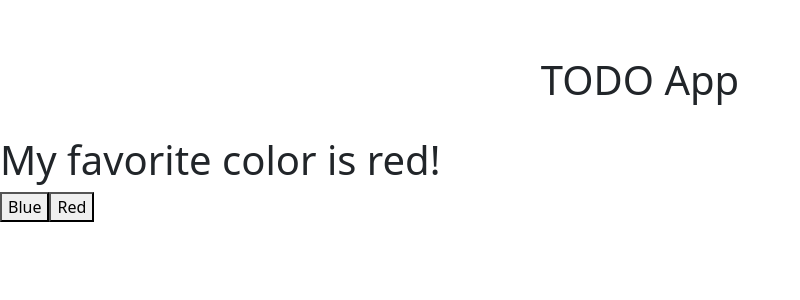
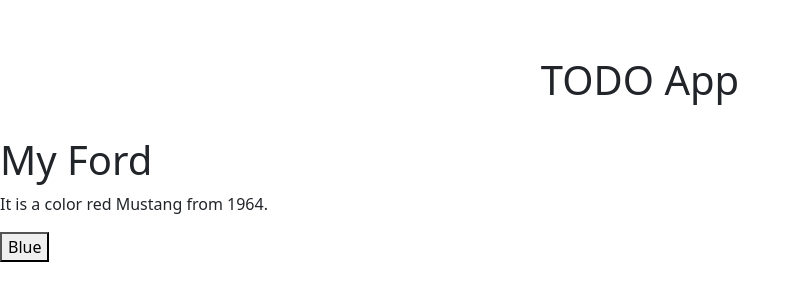
Before and after one commit to shsxol/todo-app, a React (Create React App) app in the folder client/: page / in a window 1280 px wide. Shown: the top 300 px of the page, without its empty margins (0-800 px from the left). Built offline with nearby package versions, Linux system fonts and the light colour scheme.

Commit message:
updating objects and arrays in state

```diff
--- a/client/src/App.js
+++ b/client/src/App.js
@@ -2,7 +2,7 @@
 
 import React from "react";
 import Title from "./component/Title";
-import FavoriteColor from "./component/Example";
+import Car from "./component/Example";
 
 // const cars =['Ford', 'BMW', 'Audi', 'Tesla', 'Ferari', ]
 
@@ -11,7 +11,7 @@
   return (
     <>
       <Title name="TODO App" />
-      <FavoriteColor/>
+      <Car/>
     </>
   );
 }
--- a/client/src/component/Example.js
+++ b/client/src/component/Example.js
@@ -85,20 +85,50 @@
 
 // Hook react
 // usestate hook
-import React, {useState} from "react";
+// import React, {useState} from "react";
 
-export default function FavoriteColor() {
-    const [color, setColor] = useState("red");
+// export default function FavoriteColor() {
+//     const [color, setColor] = useState("red");
+
+//     return (
+//         <>
+//         <h1> My favorite color is {color}! </h1>
+//         <button type ="button" onClick={() => setColor("blue")}>
+//         Blue
+//         </button>
+//         <button type ="button" onClick={() => setColor("red")}>
+//         Red
+//         </button>
+//         </>
+//     )
+// }
+
+// updating objects and arrays in state
+
+import {useState} from "react";
+export default function Car(){
+    const [car, setCar] = useState({
+        brand:"Ford",
+        model:"Mustang",
+        year:"1964",
+        color:"red",
+    });
+
+    const updateColor = () => {
+        setCar((previousState) => {
+            return { ...previousState, color :"blue"};
+        });
+    };
 
     return (
         <>
-        <h1> My favorite color is {color}! </h1>
-        <button type ="button" onClick={() => setColor("blue")}>
+        <h1>My {car.brand} </h1>
+        <p>
+            It is a color {car.color} {car.model} from {car.year}.
+        </p>
+        <button type ="button" onClick={updateColor}>
         Blue
         </button>
-        <button type ="button" onClick={() => setColor("red")}>
-        Red
-        </button>
         </>
-    )
+    );
 }
```
